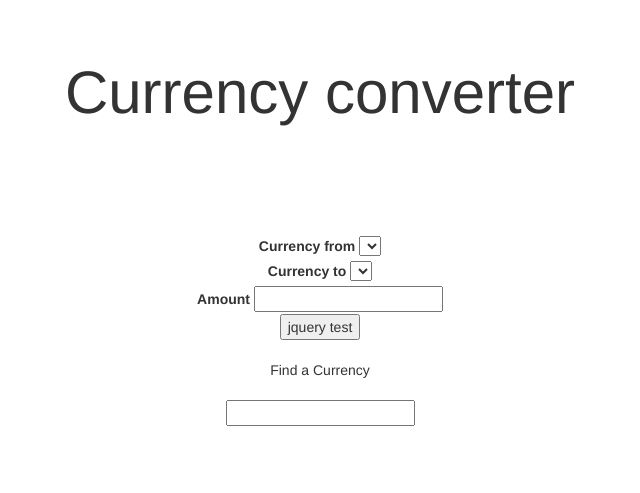
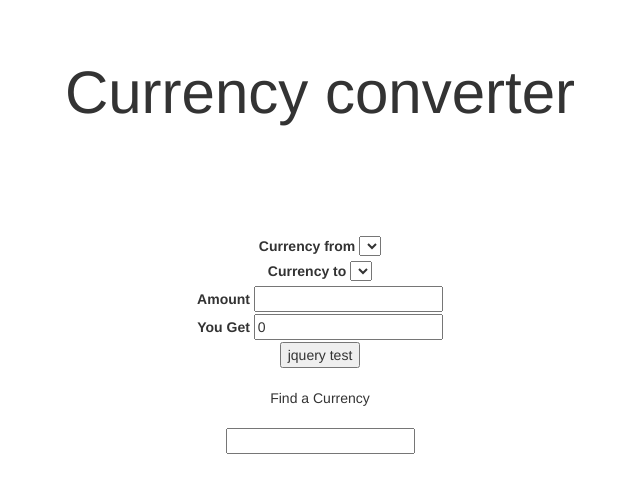
Before and after one commit to Omid-P/sitetg, a Django app: page /currency/ in a window 1280 px wide. Shown: the top 493 px of the page, without its empty margins (320-960 px from the left). Run offline with Django 3.2, Linux system fonts and the light colour scheme; data that the repository does not hold is empty; some libraries are stand-ins or nearby versions.

Commit message:
AJAX query result now sent to input field rather than alert

```diff
--- a/tguru/currencyconv/templates/currencyconv/currencycalc.html
+++ b/tguru/currencyconv/templates/currencyconv/currencycalc.html
@@ -41,6 +41,8 @@
         </select> <br>
         <label>Amount</label>
         <input type="number" name="amount" id="amount" required> <br>
+        <label>You Get</label>
+        <input type="number" value="0" id="result">
 
     </form>
 
--- a/tguru/static/js/cc-ajax.js
+++ b/tguru/static/js/cc-ajax.js
@@ -4,7 +4,8 @@ $(document).ready( function() {
         var currencyTo = $("#c2").val();
         var amount = $("#amount").val();
         $.getJSON('/currency/calculate', {currencyFrom: currencyFrom, currencyTo: currencyTo, amount: amount}, function(data) {
-            alert(amount+" "+currencyFrom+" = "+ data['res']+" "+currencyTo)
+            //alert(amount+" "+currencyFrom+" = "+ data['res']+" "+currencyTo)
+            $("#result").val(data['res'])
             });
 	});
 
@@ -16,4 +17,5 @@ $(document).ready( function() {
         });
     });
 
+
 });
```
